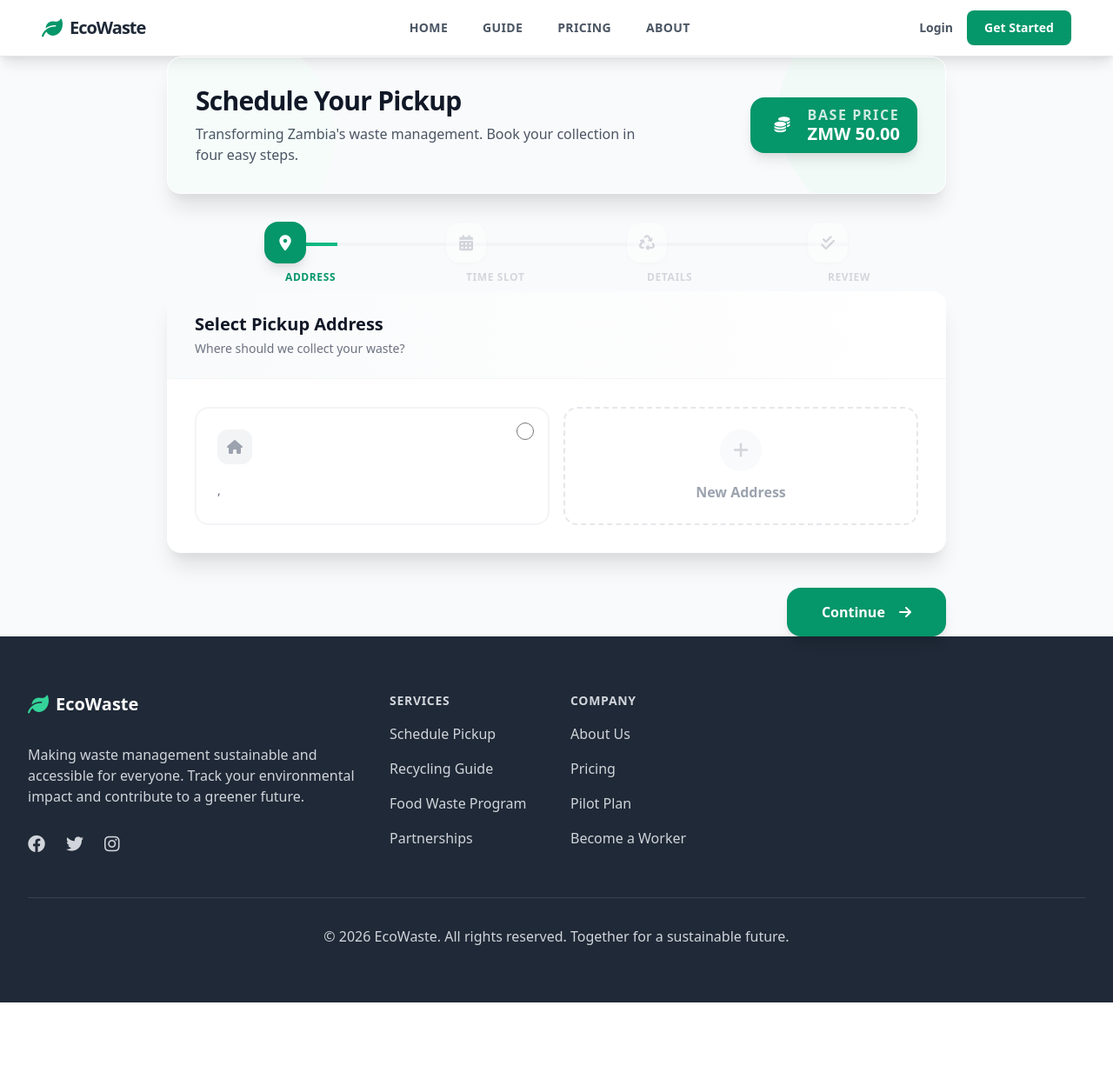
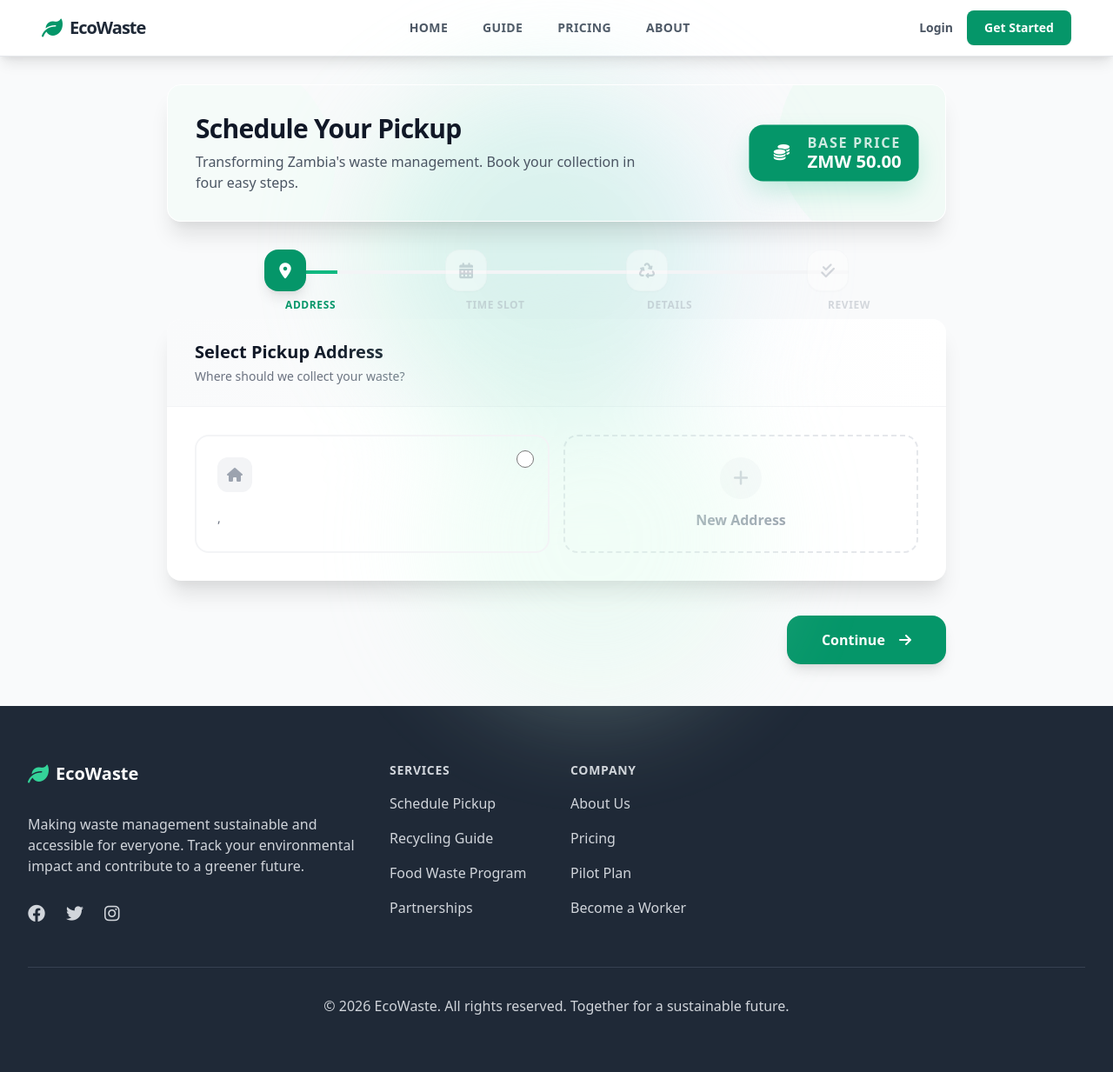
Before and after one commit to Euphemia1/ecowaste, a PHP site: the page made by views/pickup/schedule.php in a window 1280 px wide. Shown: the whole page at 87% size. Before the commit the page ends 1153 px from the top, so only its background shows below. Run offline with PHP 8.4, Linux system fonts and the light colour scheme; the template is opened without the code that fills it: most values are stand-ins (such as "Sample title", 1, 10 or a date in 2020); data that the repository does not hold is empty.

Commit message:
add premium CSS effects and animations to schedule pickup page

```diff
--- a/views/pickup/schedule.php
+++ b/views/pickup/schedule.php
@@ -1,4 +1,10 @@
-<div class="max-w-4xl mx-auto space-y-8 animate-fade-in">
+<div class="relative max-w-4xl mx-auto space-y-8 animate-fade-in pb-12">
+    <!-- Background Decoration -->
+    <div class="absolute inset-0 -z-10 opacity-30 pointer-events-none">
+        <div class="absolute top-0 left-1/4 w-96 h-96 bg-green-200 rounded-full mix-blend-multiply filter blur-3xl animate-blob"></div>
+        <div class="absolute top-0 right-1/4 w-96 h-96 bg-blue-100 rounded-full mix-blend-multiply filter blur-3xl animate-blob animation-delay-2000"></div>
+        <div class="absolute bottom-0 left-1/3 w-96 h-96 bg-green-100 rounded-full mix-blend-multiply filter blur-3xl animate-blob animation-delay-4000"></div>
+    </div>
     <!-- Header with Glass Effect -->
     <div class="relative overflow-hidden bg-white/80 backdrop-blur-md border border-white shadow-xl rounded-2xl p-8 mb-8">
         <div class="absolute -right-16 -top-16 w-64 h-64 bg-green-100 rounded-full opacity-20 blur-3xl"></div>
@@ -10,7 +16,7 @@
                 <p class="text-gray-600 max-w-lg">Transforming Zambia's waste management. Book your collection in four easy steps.</p>
             </div>
             <div class="flex-shrink-0">
-                <div class="inline-flex items-center px-5 py-3 rounded-2xl bg-green-600 shadow-lg shadow-green-200 text-white transform hover:scale-105 transition-all">
+                <div class="inline-flex items-center px-5 py-3 rounded-2xl bg-green-600 shadow-xl shadow-green-100 text-white transform hover:scale-105 transition-all animate-pulse-soft">
                     <div class="mr-3 p-2 bg-white/20 rounded-xl">
                         <i class="fas fa-coins text-lg"></i>
                     </div>
@@ -79,7 +85,7 @@
                 <?php if (!empty($addresses)): ?>
                     <div class="grid grid-cols-1 md:grid-cols-2 gap-4">
                         <?php foreach ($addresses as $address): ?>
-                            <label class="group relative flex flex-col p-6 rounded-2xl border-2 border-gray-100 hover:border-green-400 hover:bg-green-50/30 transition-all cursor-pointer">
+                            <label class="group relative flex flex-col p-6 rounded-2xl border-2 border-gray-100 hover:border-green-400 hover:bg-green-50/30 transition-all cursor-pointer glass-hover">
                                 <input type="radio" name="address_id" value="<?php echo $address['id']; ?>" class="absolute top-4 right-4 w-5 h-5 text-green-600 border-gray-300 focus:ring-green-500" required>
 
                                 <div class="flex items-center mb-3">
@@ -150,7 +156,7 @@
                         <label class="block text-sm font-black text-gray-400 uppercase tracking-widest">Time Slot</label>
                         <div class="flex flex-col gap-3">
                             <?php foreach ($time_slots as $slot => $label): ?>
-                                <label class="group relative flex items-center p-5 bg-white border-2 border-gray-100 rounded-2xl cursor-pointer hover:border-green-400 hover:bg-green-50/20 transition-all">
+                                <label class="group relative flex items-center p-5 bg-white border-2 border-gray-100 rounded-2xl cursor-pointer hover:border-green-400 hover:bg-green-50/20 transition-all glass-hover">
                                     <input type="radio" name="time_slot" value="<?php echo $slot; ?>" required class="w-5 h-5 text-green-600 border-gray-300 focus:ring-green-500">
                                     <div class="ml-4">
                                         <p class="font-bold text-gray-900 transition-colors"><?php echo $label; ?></p>
@@ -177,7 +183,7 @@
                 <div class="grid grid-cols-1 sm:grid-cols-2 gap-6">
                     <?php foreach ($waste_categories as $category): ?>
                         <div class="relative group">
-                            <label class="flex items-start h-full p-6 border-2 border-gray-100 rounded-2xl hover:border-green-400 hover:bg-green-50/20 transition-all cursor-pointer">
+                            <label class="flex items-start h-full p-6 border-2 border-gray-100 rounded-2xl hover:border-green-400 hover:bg-green-50/20 transition-all cursor-pointer glass-hover">
                                 <input type="checkbox" name="waste_categories[]" value="<?php echo $category['id']; ?>"
                                        class="mt-1 mr-4 w-5 h-5 text-green-600 border-gray-300 rounded-lg focus:ring-green-500 waste-category-checkbox" data-category="<?php echo $category['slug']; ?>">
                                 <div class="flex-1">
@@ -268,18 +274,66 @@
 
 <style>
 @keyframes fade-in {
-    from { opacity: 0; }
-    to { opacity: 1; }
+    from { opacity: 0; transform: translateY(10px); }
+    to { opacity: 1; transform: translateY(0); }
 }
 @keyframes slide-up {
-    from { opacity: 0; transform: translateY(20px); }
+    from { opacity: 0; transform: translateY(30px); }
     to { opacity: 1; transform: translateY(0); }
 }
-.animate-fade-in { animation: fade-in 0.8s ease-out; }
-.animate-slide-up { animation: slide-up 0.5s ease-out; }
+@keyframes blob {
+    0% { transform: translate(0px, 0px) scale(1); }
+    33% { transform: translate(30px, -50px) scale(1.1); }
+    66% { transform: translate(-20px, 20px) scale(0.9); }
+    100% { transform: translate(0px, 0px) scale(1); }
+}
+@keyframes pulse-soft {
+    0%, 100% { transform: scale(1); box-shadow: 0 10px 25px -5px rgba(16, 185, 129, 0.2); }
+    50% { transform: scale(1.05); box-shadow: 0 20px 40px -5px rgba(16, 185, 129, 0.4); }
+}
 
-input[type="radio"]:checked + div p { color: #16a34a; }
-input[type="checkbox"]:checked ~ div i { color: #16a34a; }
+.animation-delay-2000 { animation-delay: 2s; }
+.animation-delay-4000 { animation-delay: 4s; }
+.animate-blob { animation: blob 7s infinite alternate; }
+.animate-pulse-soft { animation: pulse-soft 3s infinite ease-in-out; }
+
+.animate-fade-in { animation: fade-in 0.8s cubic-bezier(0.16, 1, 0.3, 1); }
+.animate-slide-up { animation: slide-up 0.6s cubic-bezier(0.16, 1, 0.3, 1); }
+
+/* Premium Checkboxes & Radios */
+input[type="radio"], input[type="checkbox"] {
+    cursor: pointer;
+    border-width: 2px;
+    transition: all 0.2s ease-in-out;
+}
+
+input[type="radio"]:checked, input[type="checkbox"]:checked {
+    border-color: #10b981;
+    background-color: #10b981;
+}
+
+input[type="radio"]:checked + div p,
+input[type="radio"]:checked ~ div p { color: #065f46; font-weight: 800; }
+
+.waste-category-checkbox:checked + div {
+    background-color: #f0fdf4;
+}
+
+/* Glassmorphism Hover */
+.glass-hover {
+    transition: all 0.3s cubic-bezier(0.4, 0, 0.2, 1);
+}
+.glass-hover:hover {
+    transform: translateY(-4px) scale(1.01);
+    box-shadow: 0 20px 40px -15px rgba(0, 0, 0, 0.05);
+    background-color: rgba(255, 255, 255, 1);
+}
+
+/* Custom Scrollbar */
+::-webkit-scrollbar { width: 8px; }
+::-webkit-scrollbar-track { background: transparent; }
+::-webkit-scrollbar-thumb { background: #d1d5db; border-radius: 4px; }
+::-webkit-scrollbar-thumb:hover { background: #10b981; }
 </style>
 
 <script>
```
